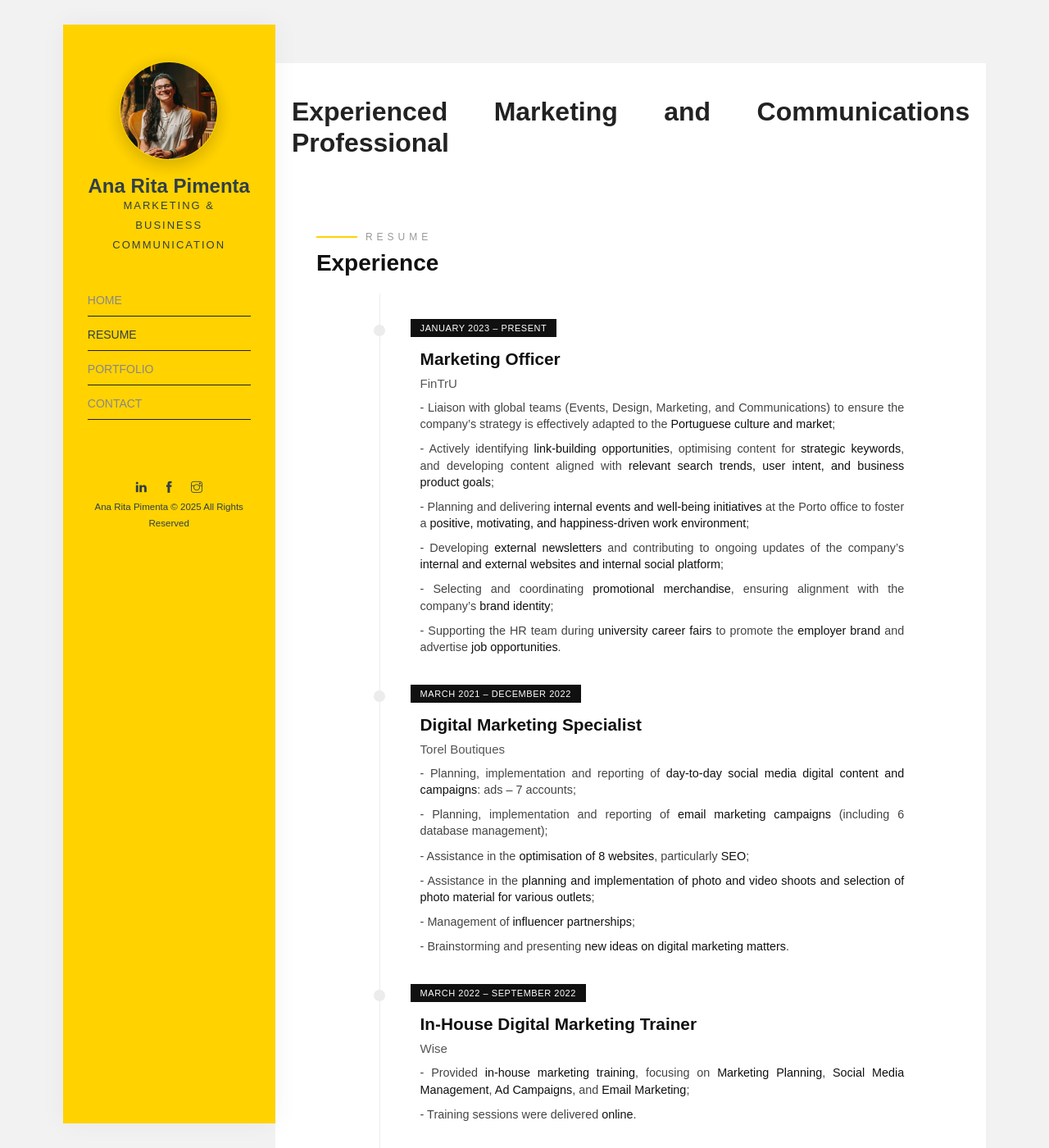
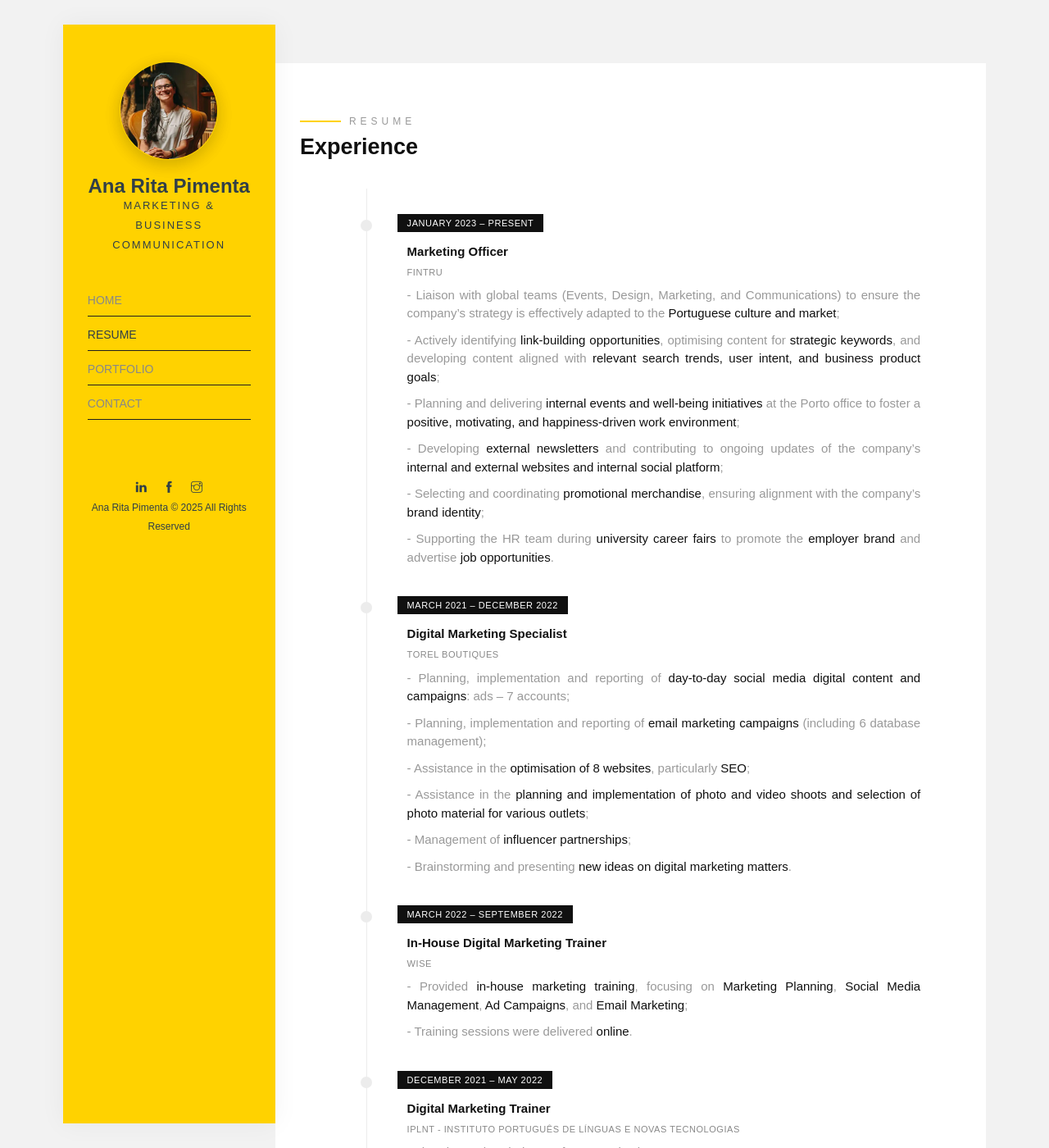
Before and after one commit to anaritapimenta/anaritapimenta.github.io, a Jekyll site: the page built from resume.html, in a window 1280 px wide and 1400 px high. Shown: the whole window at 82% size. Built offline with Jekyll 4.4.1, drawn with Linux system fonts in a browser that asks for light colours; some web fonts are replaced; some of the changed text lies outside the part shown.

Commit message:
Update resume.html

```diff
--- a/resume.html
+++ b/resume.html
@@ -4,52 +4,7 @@
 layout: default
 ---
 
-<style>
-  /* Ajuste geral dos tamanhos dos títulos para menor escala e legibilidade */
-  h1 {
-    font-size: 2rem; /* menor que o padrão para h1 */
-    margin-bottom: 1.5rem;
-    font-weight: 700;
-    color: #222;
-  }
-
-  h2.heading {
-    font-size: 1.75rem;
-    margin-bottom: 1rem;
-    font-weight: 600;
-  }
-
-  h3 {
-    font-size: 1.3rem;
-    margin-bottom: 0.5rem;
-    font-weight: 600;
-  }
-
-  h4 {
-    font-size: 1.1rem;
-    margin-bottom: 1rem;
-    font-weight: 500;
-    color: #555;
-  }
-
-  /* Ajustes para parágrafos e listas */
-  p {
-    font-size: 0.9rem;
-    line-height: 1.4;
-    color: #444;
-  }
-
-  /* Container centralizado para limitar largura e garantir "zona branca" */
-  .container-main {
-    max-width: 900px;
-    margin: 0 auto;
-    padding: 40px 20px;
-    background-color: #fff; /* zona branca */
-  }
-</style>
-
-<div class="container-main">
-  <h1>
+<h1 style="position:absolute; left:-9999px; top:auto; width:1px; height:1px; overflow:hidden;">
 Experienced Marketing and Communications Professional
 </h1>
 
@@ -69,8 +24,8 @@
           <li>
             <article class="timeline-content" role="listitem">
               <span class="timeline-date">January 2023 – Present</span>
-                <h3>Marketing Officer</h3>
-                <h4>FinTrU</h4>
+              <h4>Marketing Officer</h4>
+              <h5>FinTrU</h5>
               <p>- Liaison with global teams (Events, Design, Marketing, and Communications) to ensure the company’s strategy is effectively adapted to the <strong>Portuguese culture and market</strong>;</p>
               <p>- Actively identifying <strong>link-building opportunities</strong>, optimising content for <strong>strategic keywords</strong>, and developing content aligned with <strong>relevant search trends, user intent, and business product goals</strong>;</p>
               <p>- Planning and delivering <strong>internal events and well-being initiatives</strong> at the Porto office to foster a <strong>positive, motivating, and happiness-driven work environment</strong>;</p>
@@ -83,8 +38,8 @@
           <li>
             <article class="timeline-content" role="listitem">
               <span class="timeline-date">March 2021 – December 2022</span>
-                <h3>Digital Marketing Specialist</h3>
-                <h4>Torel Boutiques</h4>
+              <h4>Digital Marketing Specialist</h4>
+              <h5>Torel Boutiques</h5>
               <p>- Planning, implementation and reporting of <strong>day-to-day social media digital content and campaigns</strong>: ads – 7 accounts;</p>
               <p>- Planning, implementation and reporting of <strong>email marketing campaigns</strong> (including 6 database management);</p>
               <p>- Assistance in the <strong>optimisation of 8 websites</strong>, particularly <strong>SEO</strong>;</p>
@@ -97,8 +52,8 @@
           <li>
             <article class="timeline-content" role="listitem">
               <span class="timeline-date">March 2022 – September 2022</span>
-                <h3>In-House Digital Marketing Trainer</h3>
-                <h4>Wise</h4>
+              <h4>In-House Digital Marketing Trainer</h4>
+              <h5>Wise</h5>
               <p>- Provided <strong>in-house marketing training</strong>, focusing on <strong>Marketing Planning</strong>, <strong>Social Media Management</strong>, <strong>Ad Campaigns</strong>, and <strong>Email Marketing</strong>;</p>
               <p>- Training sessions were delivered <strong>online</strong>.</p>
             </article>
@@ -107,8 +62,8 @@
           <li>
             <article class="timeline-content" role="listitem">
               <span class="timeline-date">December 2021 – May 2022</span>
-                <h3>Digital Marketing Trainer</h3>
-                <h4>IPLNT - Instituto Português de Línguas e Novas Tecnologias</h4>
+              <h4>Digital Marketing Trainer</h4>
+              <h5>IPLNT - Instituto Português de Línguas e Novas Tecnologias</h5>
               <p>- Theories and Techniques of Communication;</p>
               <p>- Digital Communication;</p>
               <p>- Creativity and Innovation;</p>
@@ -132,8 +87,8 @@
           <li>
             <article class="timeline-content" role="listitem">
               <span class="timeline-date">May 2020 – November 2020</span>
-                <h3>Video Marketing Production Assistant</h3>
-                <h4>Livemotion Agency - Creative Online Content</h4>
+              <h4>Video Marketing Production Assistant</h4>
+              <h5>Livemotion Agency - Creative Online Content</h5>
               <p>- <strong>Storytelling</strong> and <strong>script for the video</strong>;</p>
               <p>- Content for the web: <strong>articles for the company's blog</strong>, <strong>social media content calendar</strong>, <strong>newsletters</strong>, <strong>institutional</strong> and <strong>commercial documents/brochures</strong>.</p>
             </article>
@@ -142,8 +97,8 @@
           <li>
             <article class="timeline-content" role="listitem">
               <span class="timeline-date">November 2019 – May 2020</span>
-                <h3>International Expansion Business Developer</h3>
-                <h4>Ecovest (Barn Of Monkeys)</h4>
+              <h4>International Expansion Business Developer</h4>
+              <h5>Ecovest (Barn Of Monkeys)</h5>
               <p>- Digital communication and E-Commerce management: elaboration of optimised content – <strong>SEM: SEO and SEA</strong>, and <strong>activation of campaigns</strong> – idea, implementation, and a report with the results;</p>
               <p>- Brand ambassador coordinator: <strong>protocol elaboration</strong>, <strong>search</strong>, <strong>contact</strong>, and <strong>relationship with key kids fashion influencers</strong>.</p>
             </article>
@@ -152,8 +107,8 @@
           <li>
             <article class="timeline-content" role="listitem">
               <span class="timeline-date">January 2019 – October 2019</span>
-                <h3>Marketer</h3>
-                <h4>FTF – Marketing e Publicidade, Lda</h4>
+              <h4>Marketer</h4>
+              <h5>FTF – Marketing e Publicidade, Lda</h5>
               <p>- Branding consultant: providing <strong>analysis and creative solutions in order to help small companies successfully achieve their marketing and communication goals</strong>;</p>
               <p>- Copywriting and content marketing: <strong>development of institutional and commercial documents</strong>.</p>
             </article>
@@ -162,8 +117,8 @@
           <li>
             <article class="timeline-content" role="listitem">
               <span class="timeline-date">July 2018 – December 2018</span>
-                <h3>PR Specialist and Brand Manager Assistant</h3>
-                <h4>Global Sport (EDP Running Wonders and Portugal A Correr)</h4>
+              <h4>PR Specialist and Brand Manager Assistant</h4>
+              <h5>Global Sport (EDP Running Wonders and Portugal A Correr)</h5>
               <p>- Establish and coordinate <strong>efforts with journalists</strong>, <strong>influencers</strong>, <strong>bloggers</strong>, <strong>sponsors</strong>, <strong>designers</strong>, and <strong>consultants</strong>;</p>
               <p>- Support in the <strong>organisation of events</strong> of the two brands.</p>
             </article>
@@ -172,8 +127,8 @@
           <li>
             <article class="timeline-content" role="listitem">
               <span class="timeline-date">January 2018 – April 2018</span>
-                <h3>Marketing and Communication Assistant</h3>
-                <h4>Surfection, Lda (I surf Portugal)</h4>
+              <h4>Marketing and Communication Assistant</h4>
+              <h5>Surfection, Lda (I surf Portugal)</h5>
               <p>- In partnership with the design team, I worked on the <strong>redesign of the company's visual identity</strong>. I was responsible for the collaboration of content, and in the research of new markets and the creation of new partnerships;</p>
               <p>- Organisation of events: <strong>logistic coordination of the various activities that the company provides</strong>.</p>
             </article>
@@ -182,8 +137,8 @@
           <li>
             <article class="timeline-content" role="listitem">
               <span class="timeline-date">October 2016 – December 2017</span>
-                <h3>Marketing and Communication Intern and Project Manager</h3>
-                <h4>M.A.R. Kayaks, Lda (Nelo)</h4>
+              <h4>Marketing and Communication Intern and Project Manager</h4>
+              <h5>M.A.R. Kayaks, Lda (Nelo)</h5>
               <p>- I facilitated the operation of E-Commerce: <strong>description of products</strong>, <strong>translation</strong>, and <strong>Google Ads</strong>, in order to increase the visibility of the products marketed in the store;</p>
               <p>- I assisted in the <strong>organisation of four events</strong>, I organised a <strong>social responsibility action</strong>, and I updated the manual of <strong>reception for delivery to new employees</strong>.</p>
             </article>
@@ -192,8 +147,8 @@
           <li>
             <article class="timeline-content" role="listitem">
               <span class="timeline-date">May 2015 – July 2015</span>
-                <h3>Corporate Communication Intern</h3>
-                <h4>Pista Mágica - Escola de Voluntariado</h4>
+              <h4>Corporate Communication Intern</h4>
+              <h5>Pista Mágica - Escola de Voluntariado</h5>
               <p>- Supported communication and promotion for two key projects;</p>
               <p>- Developed content including <strong>newsletters</strong>, <strong>press releases</strong>, and <strong>visual presentations</strong>.</p>
               <p>- Managed the database, ensuring accurate and up-to-date information.</p>
@@ -224,8 +179,8 @@
           <li>
             <article class="timeline-content" role="listitem">
               <span class="timeline-date">March 2019 – February 2020</span>
-                <h3>Digital Marketing and e-Commerce Manager</h3>
-                <h4>FLAG</h4>
+              <h4>Digital Marketing and e-Commerce Manager</h4>
+              <h5>FLAG</h5>
               <p><strong>Website</strong> as a marketing tool, <strong>Web Copywriting</strong>, <strong>blogging with WordPress</strong>, <strong>Social Media Marketing</strong>, <strong>Community Management</strong>, <strong>Facebook, LinkedIn, Instagram, and YouTube Marketing</strong>, <strong>Search Engine Marketing</strong> and <strong>Search Engine Optimisation</strong>, <strong>Google AdWords</strong> and <strong>Google Analytics</strong>, <strong>Email Marketing</strong>, <strong>Leads</strong> and <strong>Landing Pages</strong>, <strong>E-Commerce with WordPress</strong>, and <strong>Business Intelligence</strong>.</p>
             </article>
           </li>
@@ -233,18 +188,27 @@
           <li>
             <article class="timeline-content" role="listitem">
               <span class="timeline-date">October 2015 – December 2017</span>
-                <h3>Master's Degree in Marketing and Communication</h3>
-                <h4>Escola Superior de Educação de Coimbra (ESEC)</h4>
+              <h4>Master's Degree in Marketing and Communication</h4>
+              <h5>Escola Superior de Educação de Coimbra (ESEC)</h5>
               <p><strong>Strategic planning and management of communication</strong>; <strong>management and communication of brands</strong>; <strong>identity</strong>, <strong>culture and markets</strong>, <strong>marketing research</strong>, <strong>organisational behaviour</strong>, <strong>relations with the media</strong>; <strong>e-marketing</strong>, <strong>marketing communication techniques</strong>, <strong>innovation</strong> and <strong>product development</strong>, and <strong>management of work teams</strong>.</p>
             </article>
           </li>
 
           <li>
             <article class="timeline-content" role="listitem">
-                <span class="timeline-date">October 2012 – December 2015</span>
-                <h3>Bachelor's Degree in Communication Sciences</h3>
-                <h4>Universidade da Beira Interior (UBI)</h4>
-                <p><strong>Communication Theories and Practices</strong>, <strong>Marketing</strong>, <strong>Corporate Communication</strong>, <strong>Communication Research Methodologies</strong>, <strong>Creative Processes</strong>, <strong>Media and Journalism</strong>, <strong>Digital Communication</strong>, <strong>Languages</strong> and <strong>Psychology</strong>.</p>
+              <span class="timeline-date">September 2012 – July 2015</span>
+              <h4>Degree in Business Communication</h4>
+              <h5>Instituto Superior de Contabilidade e Administração do Porto (ISCAP)</h5>
+              <p><strong>English</strong>, <strong>Spanish</strong> and (basic) <strong>German</strong>; theoretical/practical knowledge related to business: <strong>management</strong>, <strong>corporate communication</strong>, <strong>information</strong> and <strong>communication technologies</strong>, <strong>commercial law</strong> and many others.</p>
+            </article>
+          </li>
+
+          <li>
+            <article class="timeline-content" role="listitem">
+              <span class="timeline-date">September 2012 – July 2015</span>
+              <h4>Filología y Traducción | Administración y Gestión de Empresas</h4>
+              <h5>Universidade de Vigo</h5>
+              <p>Engaged in the international <strong>"ERASMUS +" mobility programme</strong>, where I had the opportunity to <strong>improve Spanish</strong> <strong>in real context</strong>, and attended disciplines such as <strong>commercial direction</strong>, <strong>marketing research</strong> and <strong>knowledge management</strong>, and <strong>technological innovation</strong>.</p>
             </article>
           </li>
         </ul>
@@ -256,4 +220,3 @@
 <div class="divider1" role="separator" aria-hidden="true"></div>
 
 {% include skills.html %}
-</div>
```
Lines whose indentation alone changed are shown as unchanged.
